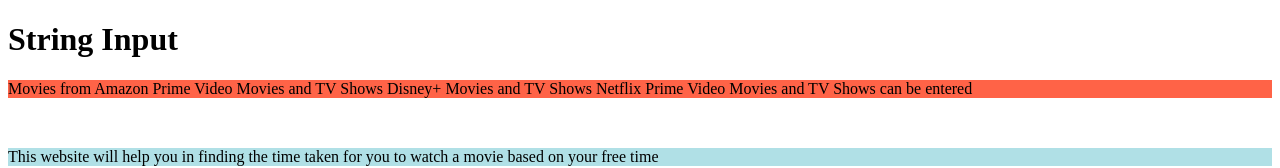
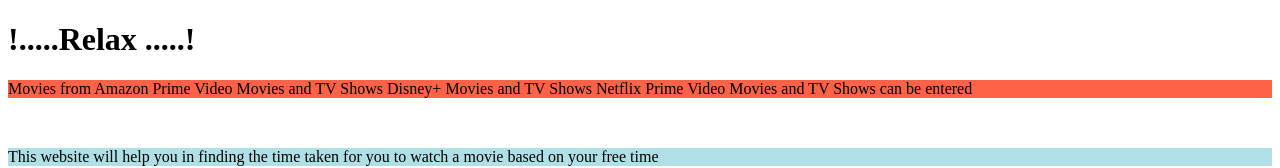
Before and after one commit to Madan26/Madan26.github.io, a plain HTML site: page index.html in a window 1280 px wide. Shown: the top 168 px of the page. Drawn offline with Linux system fonts and the light colour scheme.

Commit message:
index.html

```diff
--- a/index.html
+++ b/index.html
@@ -4,7 +4,7 @@
     <title>!.....Relax .....!</title>
 </head>
 <body>
-    <h1>String Input</h1>
+    <h1>!.....Relax .....!</h1>
      <p style="background-color:tomato;">Movies from Amazon Prime Video Movies and TV Shows
 Disney+ Movies and TV Shows
 Netflix Prime Video Movies and TV Shows can be entered </p><br>
```
